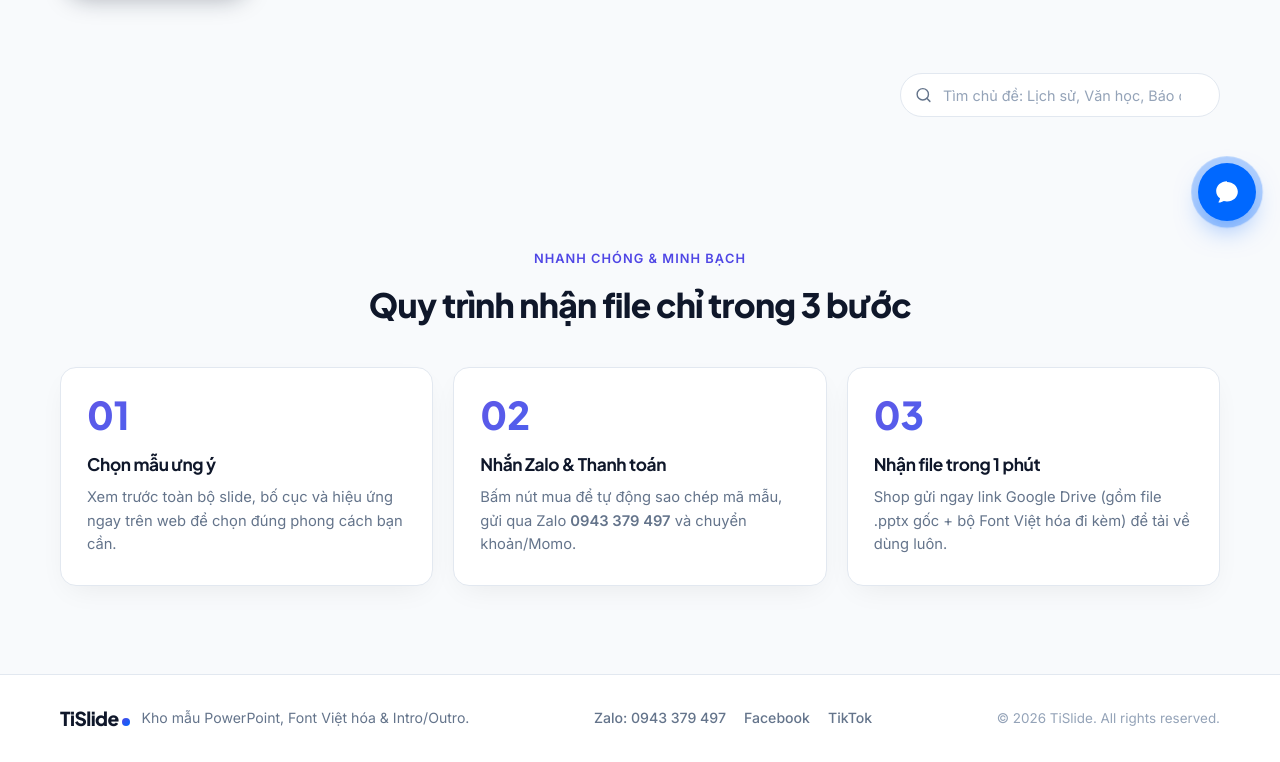
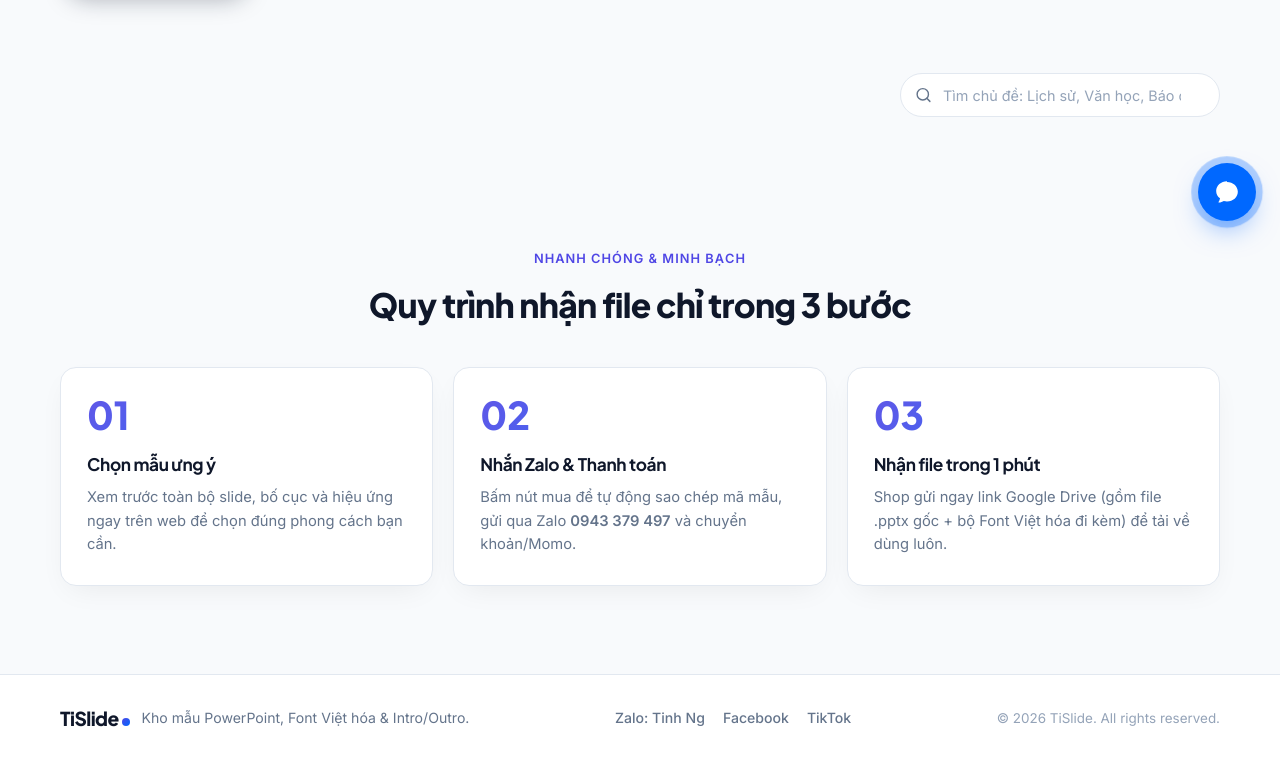
Before and after one commit to XZdark/Shop-pptx-, a plain HTML site: page index.html in a window 1280 px wide. Shown: the part 555-1317 px from the top of the page. Drawn offline with Linux system fonts and the light colour scheme.

Commit message:
index.html

```diff
--- a/index.html
+++ b/index.html
@@ -1503,7 +1503,7 @@
       </div>
 
       <div class="footer-links">
-        <a href="https://zalo.me/0943379497" target="_blank" rel="noopener noreferrer">Zalo: 0943 379 497</a>
+        <a href="https://zalo.me/0943379497" target="_blank" rel="noopener noreferrer">Zalo: Tinh Ng</a>
         <a href="#catalog">Facebook</a>
         <a href="#catalog">TikTok</a>
       </div>
```
